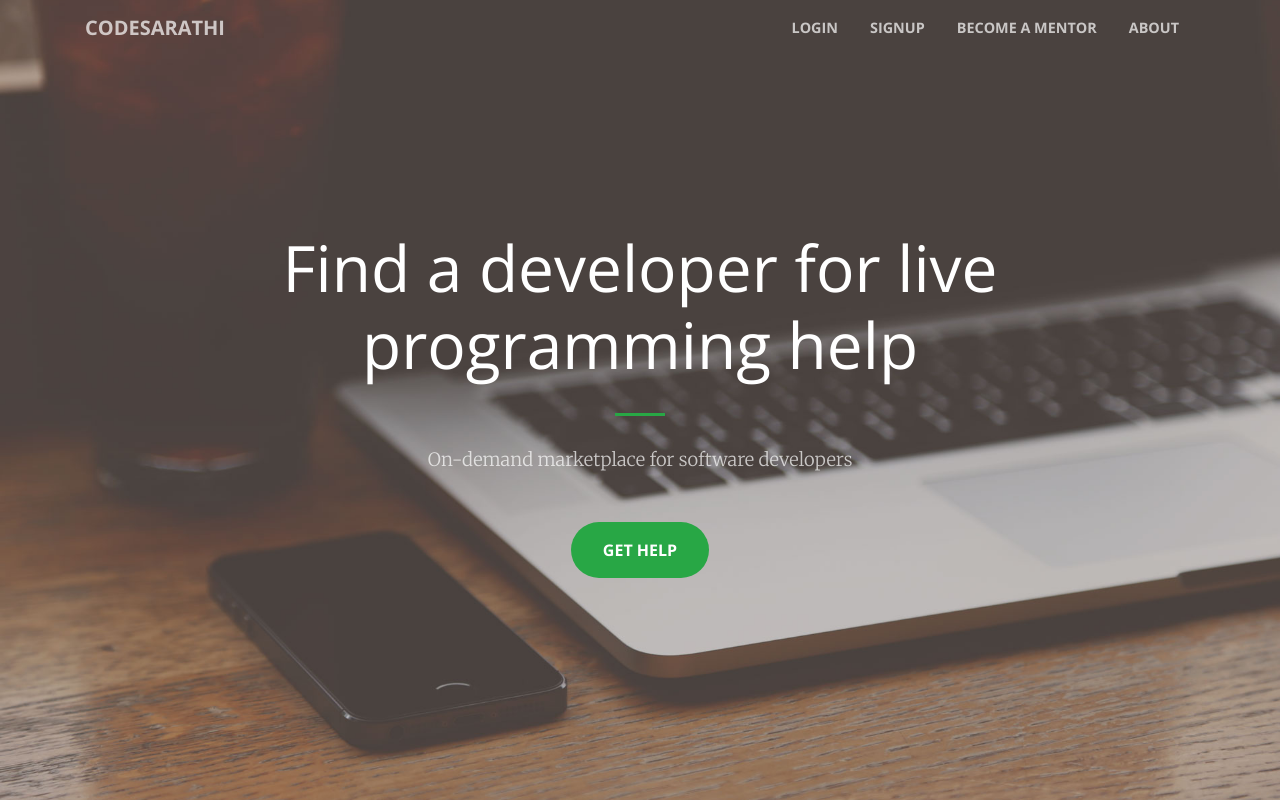
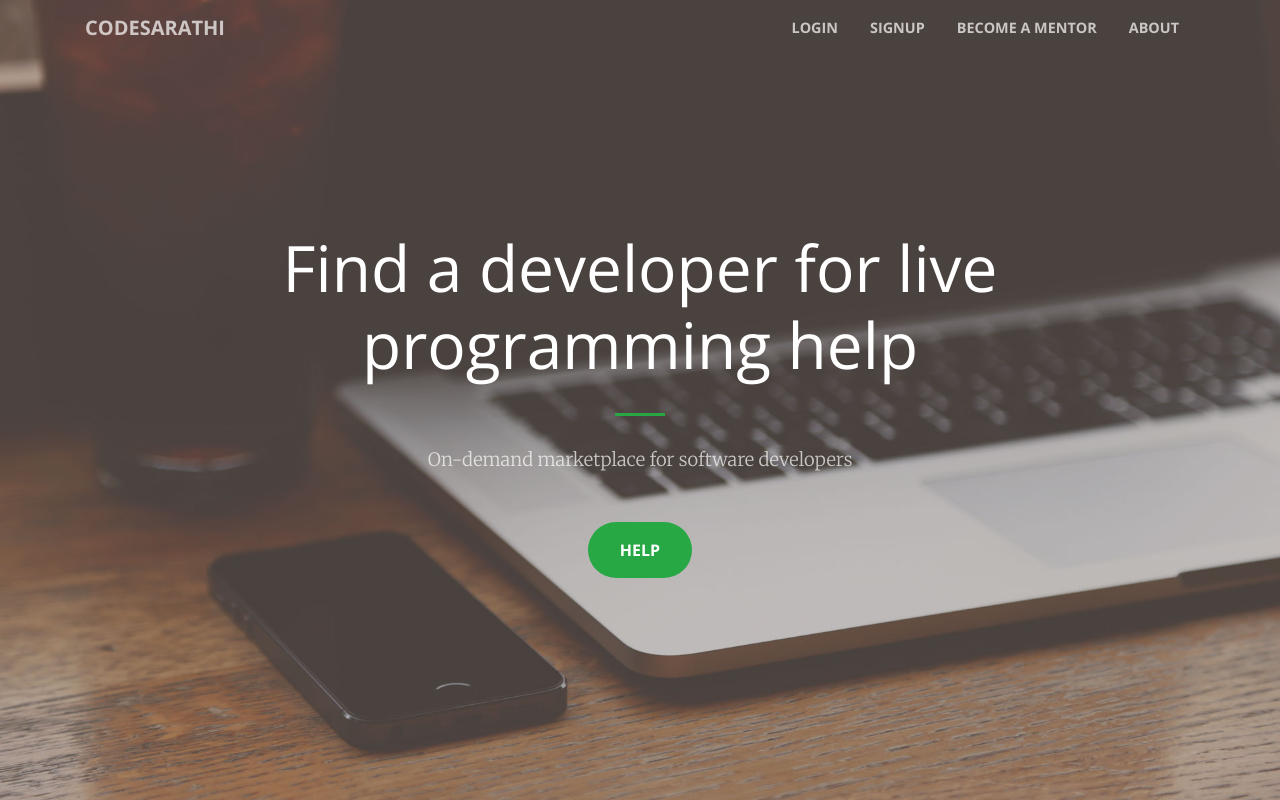
Before and after one commit to bishalrijal/CodeSarathi, a Django app: page /account/ in a window 1280 px wide. Run offline with Django 3.2, Linux system fonts and the light colour scheme; parts of the project's set-up code (start-up, migrations or seed data) failed here and were passed over; some libraries are stand-ins or nearby versions.

Commit message:
landing page changes

```diff
--- a/account/templates/01landingpage.html
+++ b/account/templates/01landingpage.html
@@ -61,7 +61,7 @@
           </div>
           <div class="col-lg-8 mx-auto">
             <p class="text-faded mb-5">On-demand marketplace for software developers</p>
-            <a class="btn btn-success btn-xl js-scroll-trigger" href="{% url 'account:blog' %}">Get Help</a>
+            <a class="btn btn-success btn-xl js-scroll-trigger" href="{% url 'account:blog' %}">Help</a>
           </div>
         </div>
       </div>
```
